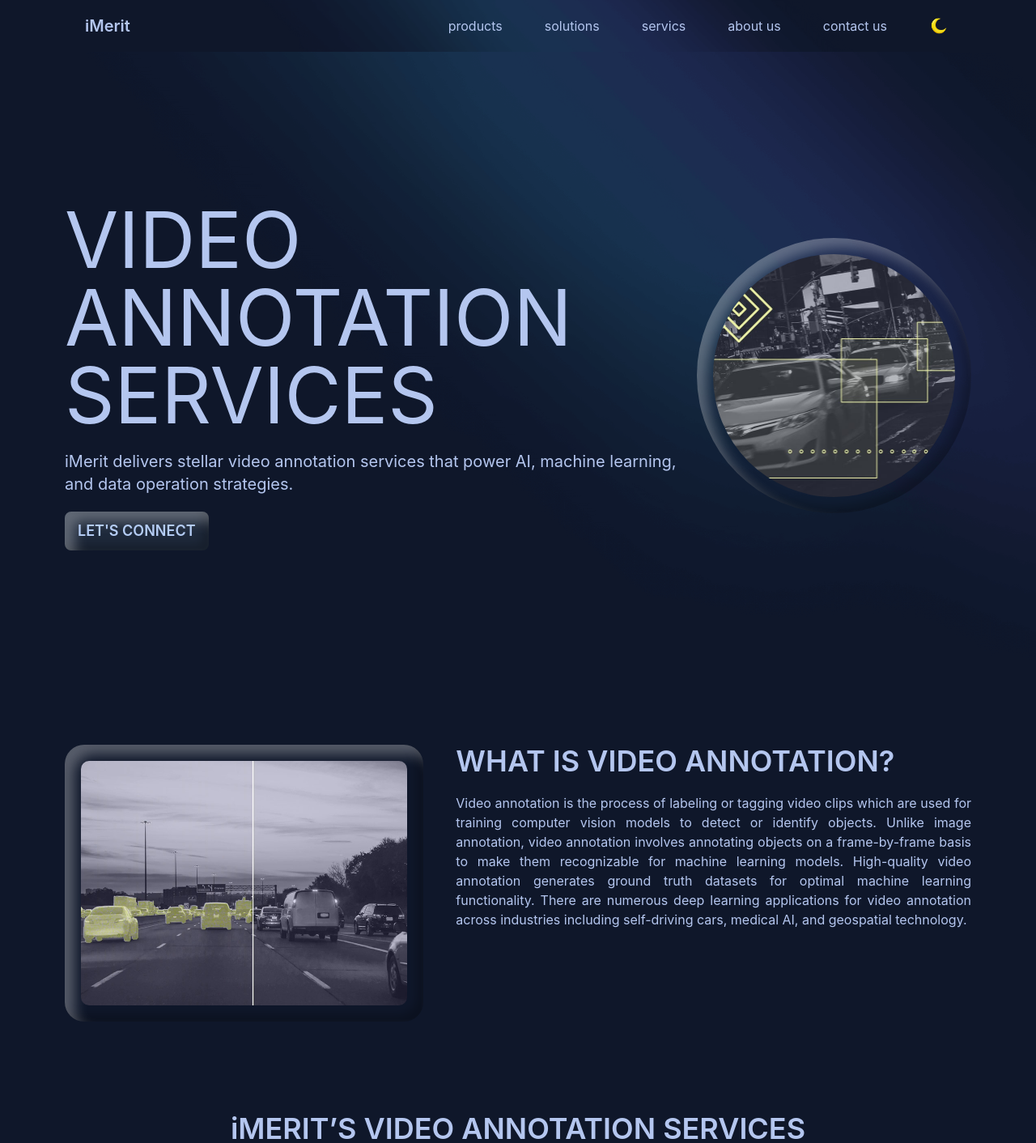
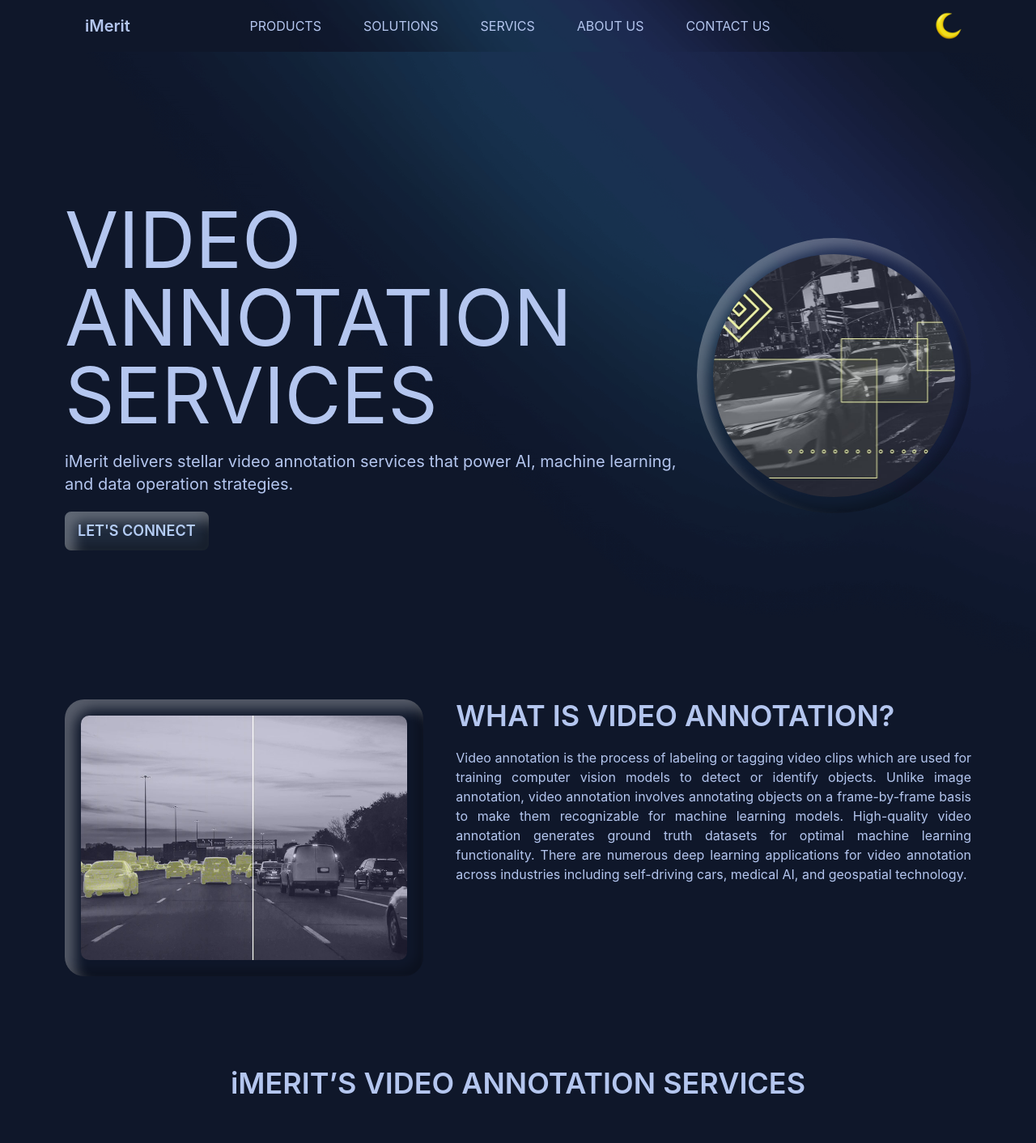
Before and after one commit to sheikh-riyadh/quantigo-ai-front-end, a React (Create React App) app: page / in a window 1280 px wide. Shown: the top 1412 px of the page at 81% size. Built offline with nearby package versions, Linux system fonts and the light colour scheme.

Commit message:
added some margin and padding for responsive

```diff
--- a/src/components/AnnotationServices/AnnotationServices.js
+++ b/src/components/AnnotationServices/AnnotationServices.js
@@ -48,7 +48,7 @@
 const AnnotationServices = () => {
     SwiperCore?.use([Autoplay])
     return (
-        <div className='px-10 md:px-16 xl:px-20 mt-28'>
+        <div className='px-10 md:px-16 xl:px-20 mt-8 md:mt-28'>
             <h1 className='text-3xl md:text-4xl font-semibold'>iMERIT’S VIDEO ANNOTATION SERVICES</h1>
             <Swiper
                 spaceBetween={50}
--- a/src/components/Header/Header.js
+++ b/src/components/Header/Header.js
@@ -32,30 +32,19 @@
             <li className='mr2 lg:mr-5 cursor-pointer'><span >servics</span></li>
             <li className='mr2 lg:mr-5 cursor-pointer'><span >about us</span></li>
             <li className='mr2 lg:mr-5 cursor-pointer'><span >contact us</span></li>
-            {
-                <li onClick={handleNightMode}>
-                    {
-                        isNight ?
-                            <img src="/assets/sun.png" className='w-14' alt="" />
-                            :
-                            <img src="/assets/moon.png" className='w-14' alt="" />
-                    }
-                </li>
-            }
-
         </>
     }
 
 
     return (
         <div className='px-10 md:px-16 xl:px-20 bg-base-100 z-50 sticky top-0'>
-            <div className="navbar bg-banner-1 bg-cover bg-no-repeat">
+            <div className="navbar bg-banner-1 bg-cover bg-no-repeat justify-between">
                 <div className="navbar-start">
                     <div className="dropdown">
                         <label tabIndex={0} className="btn btn-ghost lg:hidden">
                             <svg xmlns="http://www.w3.org/2000/svg" className="h-5 w-5" fill="none" viewBox="0 0 24 24" stroke="currentColor"><path strokeLinecap="round" strokeLinejoin="round" strokeWidth="2" d="M4 6h16M4 12h8m-8 6h16" /></svg>
                         </label>
-                        <ul tabIndex={0} className="menu menu-compact dropdown-content mt-3 p-2 shadow bg-base-100 rounded-box w-52">
+                        <ul tabIndex={0} className="menu menu-compact dropdown-content mt-3 p-2 shadow bg-base-100 rounded-box w-52 uppercase">
                             {headerItems()}
 
                         </ul>
@@ -63,9 +52,21 @@
                     <span className="btn btn-ghost normal-case text-xl">iMerit</span>
                 </div>
                 <div className="navbar-center hidden lg:flex">
-                    <ul className="menu menu-horizontal px-1">
+                    <ul className="menu menu-horizontal px-1 uppercase">
                         {headerItems()}
                     </ul>
+                </div>
+                <div className="navbar-end">
+                    <span className='cursor-pointer'>
+                        <span onClick={handleNightMode}>
+                            {
+                                isNight ?
+                                    <img src="/assets/sun.png" className='w-10' alt="" />
+                                    :
+                                    <img src="/assets/moon.png" className='w-10' alt="" />
+                            }
+                        </span>
+                    </span>
                 </div>
             </div>
         </div>
--- a/src/components/IndustriesService/IndustriesService.js
+++ b/src/components/IndustriesService/IndustriesService.js
@@ -46,7 +46,7 @@
 const IndustriesService = () => {
     SwiperCore?.use([Autoplay])
     return (
-        <div className='px-10 md:px-16 xl:px-20 mt-14 md:mt-24 xl:my-28'>
+        <div className='px-10 md:px-16 xl:px-20 mt-8 md:mt-20 xl:mt-28'>
             <h1 className='text-3xl md:text-4xl font-semibold'>WHAT INDUSTRIES NEED VIDEO <br /> ANNOTATION SERVICES</h1>
             <Swiper
                 spaceBetween={50}
--- a/src/components/Process/Process.js
+++ b/src/components/Process/Process.js
@@ -3,8 +3,8 @@
 
 const Process = () => {
     return (
-        <div className='mt-14'>
-            <div className='flex lg:text-start items-center justify-center mb-5 lg:mb-10'>
+        <div className='mt-8 xl:mt-14'>
+            <div className='flex lg:text-start items-center justify-center mb-10 lg:mb-10'>
                 <p className='text-3xl md:text-4xl font-semibold lg:pl-20'>ANNOTATION PR</p>
                 <div className='w-8 h-8 border-8 border-dashed rounded-full animate-spin border-[#4E4534]'></div>
                 <p className='text-3xl md:text-4xl font-semibold'>CESS</p>
--- a/src/components/UseCase/UseCase.js
+++ b/src/components/UseCase/UseCase.js
@@ -42,8 +42,8 @@
 
 const UseCase = () => {
     return (
-        <div className='px-10 md:px-16 xl:px-20'>
-            <h1 className='text-3xl md:text-4xl font-semibold'>VIDEO ANNOTATION USE CASES</h1>
+        <div className='px-10 md:px-16 xl:px-20 xl:my-14'>
+            <h1 className='text-3xl md:text-4xl font-semibold mb-10 lg:mb-10'>VIDEO ANNOTATION USE CASES</h1>
             {
                 services.map((service, index) => {
                     return <div key={service.id}>
--- a/src/components/VideoAnnotation/VideoAnnotation.js
+++ b/src/components/VideoAnnotation/VideoAnnotation.js
@@ -2,7 +2,7 @@
 
 const VideoAnnotation = () => {
     return (
-        <div className='grid grid-cols-1 md:grid-cols-2 xl:grid-cols-12 gap-10 px-10 md:px-16 xl:px-20 text-start mt-14'>
+        <div className='grid grid-cols-1 md:grid-cols-2 xl:grid-cols-12 gap-10 px-10 md:px-16 xl:px-20 text-start mt-14 md:mt-0'>
             <div className='xl:col-span-5 skeuomorphic rounded-3xl'>
                 <img src="assets/img2.jpg" alt="Annotation_server_image" className='p-5 border-radius w-full h-full' />
             </div>
```
